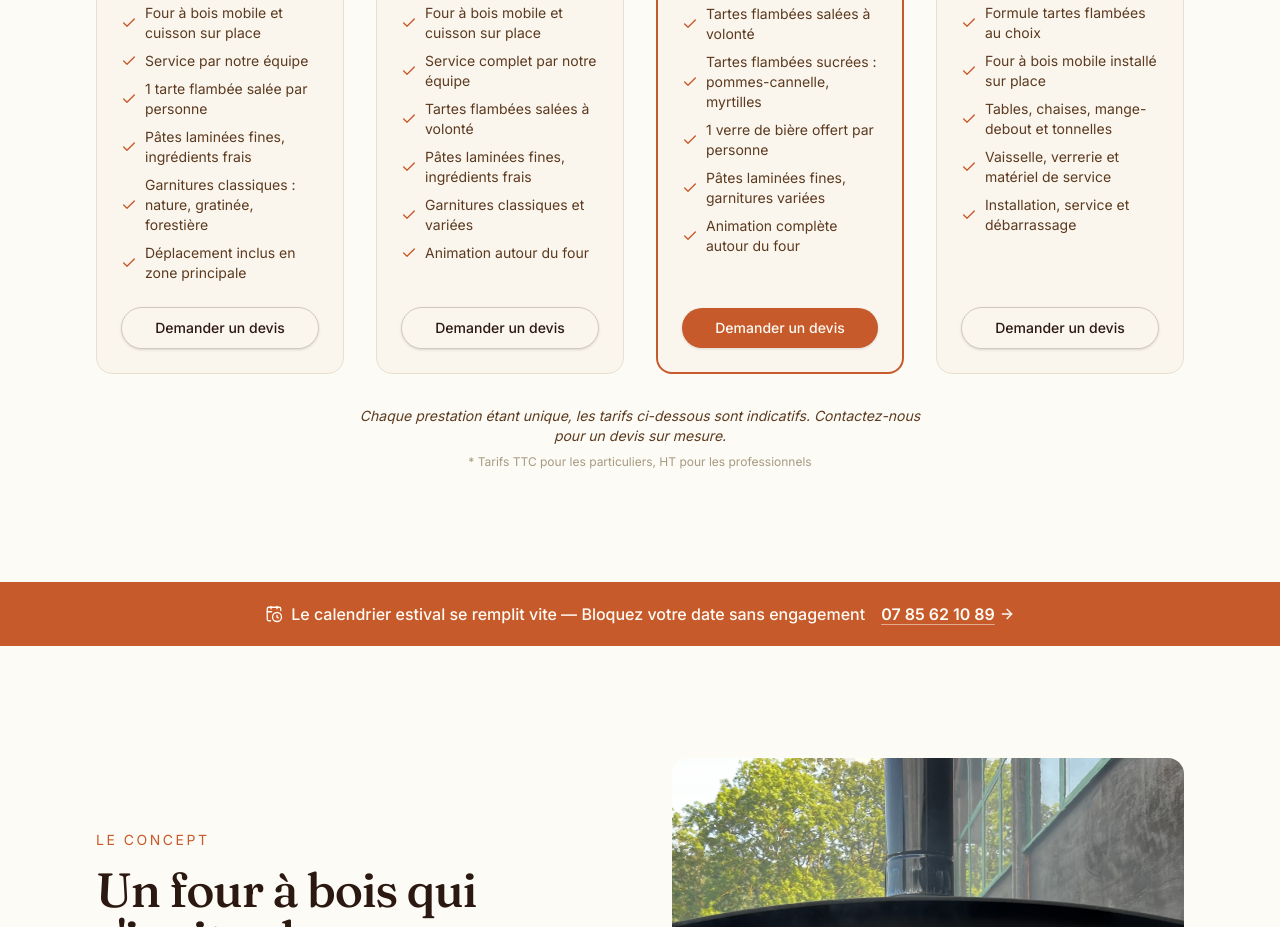
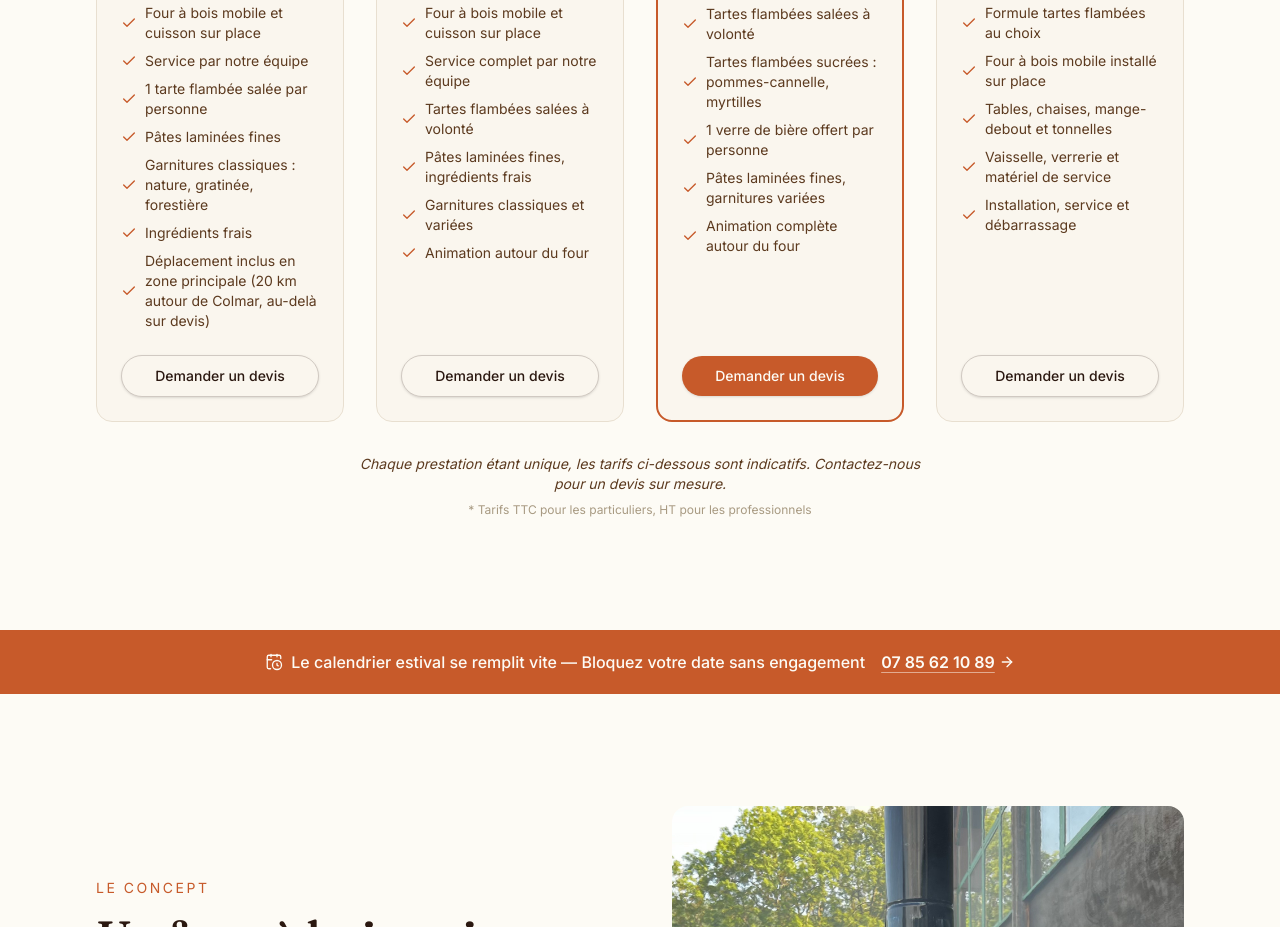
Before and after one commit to Sebluimeme/tarte-flambee-ruggieri, a Next.js app: page / in a window 1280 px wide. Shown: the part 1720-2647 px from the top of the page. Built offline with nearby package versions, Linux system fonts and the light colour scheme.

Commit message:
fix: Standard accueil — séparer Pâtes/Ingrédients, précision déplacement 20km Colmar

```diff
--- a/components/sections/Formules.tsx
+++ b/components/sections/Formules.tsx
@@ -16,9 +16,10 @@ const formules = [
       'Four à bois mobile et cuisson sur place',
       'Service par notre équipe',
       '1 tarte flambée salée par personne',
-      'Pâtes laminées fines, ingrédients frais',
+      'Pâtes laminées fines',
       'Garnitures classiques : nature, gratinée, forestière',
-      'Déplacement inclus en zone principale',
+      'Ingrédients frais',
+      'Déplacement inclus en zone principale (20 km autour de Colmar, au-delà sur devis)',
     ],
     highlight: false,
     bg: 'bg-cream-100',
```
